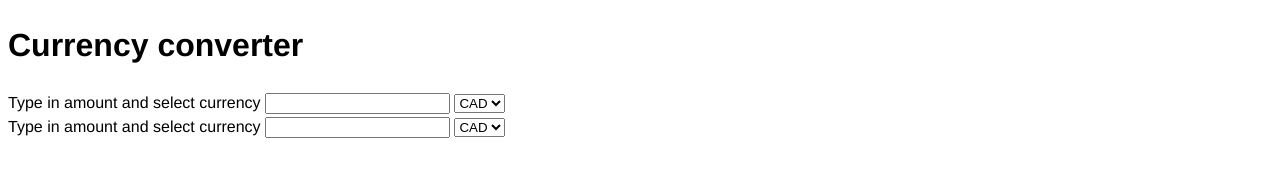
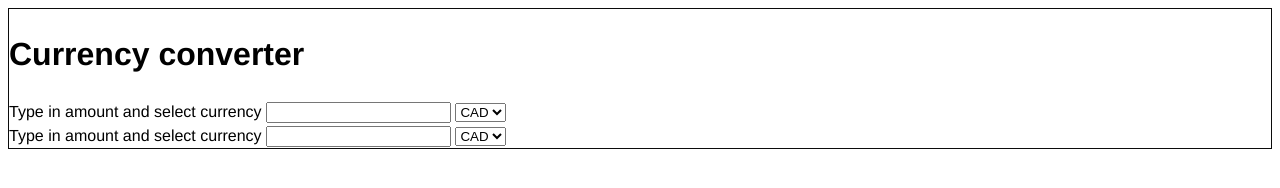
Before and after one commit to JasonBWelsh/currency-converter-widget, a plain HTML site: page index.html in a window 1280 px wide. Drawn offline with Linux system fonts and the light colour scheme.

Commit message:
partial setup minus reset styles

```diff
--- a/index.html
+++ b/index.html
@@ -7,7 +7,7 @@
     <title>Responsive Currency Converter</title>
   </head>
   <body>
-    <main class=".main-container">
+    <main class="main-container">
       <h1 class="label">Currency converter</h1>
       <section class="input-container">
         <label for="input-amount">Type in amount and select currency</label>
--- /dev/null
+++ b/scss/_widget.scss
@@ -0,0 +1,7 @@
+// =============================================
+// Widget styles
+// =============================================
+
+.main-container {
+  border: 1px solid $black;
+}
--- a/scss/app.scss
+++ b/scss/app.scss
@@ -1,3 +1,4 @@
 @import 'config',
         'utilities',
-        'base';
+        'base',
+        'widget';
```
Also changed, not shown: css/app.css, 1 other file.
